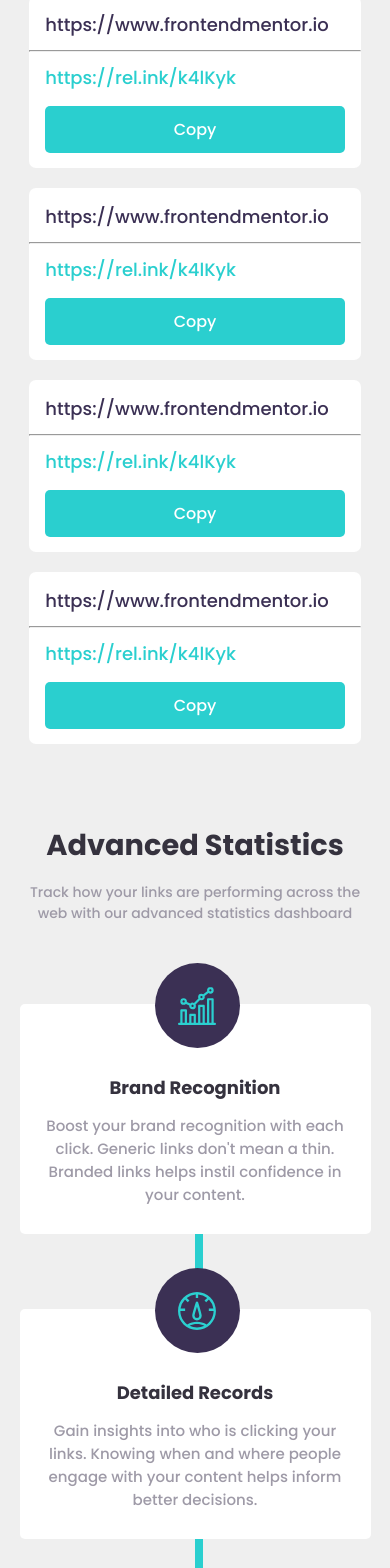
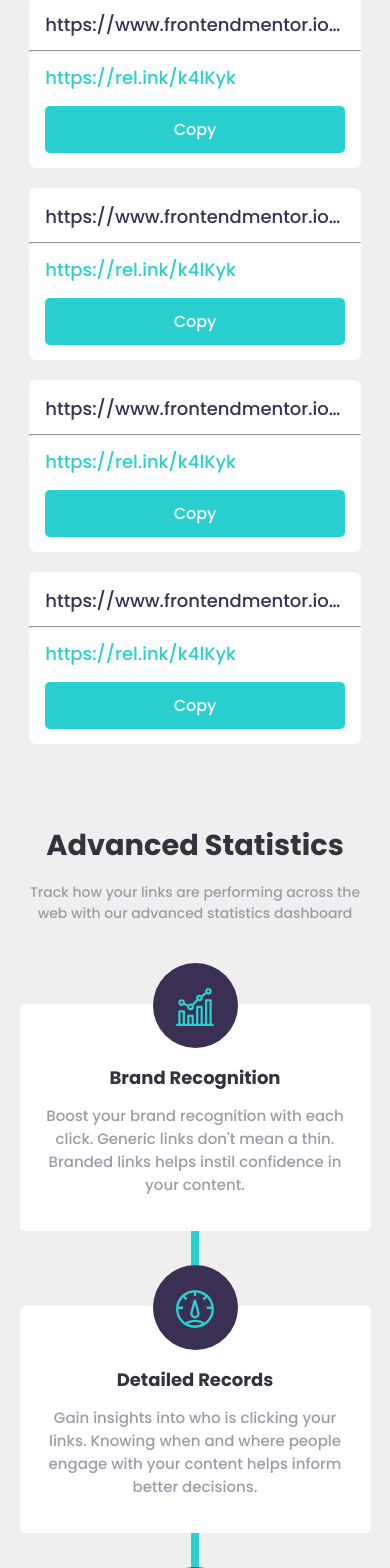
Before and after one commit to clicheduh/shortly, a React (Create React App) app: page / in a window 390 px wide. Shown: the part 914-2482 px from the top of the page. Built offline with nearby package versions, Linux system fonts and the light colour scheme.

Commit message:
UI of the website completed. Fully responsive.

```diff
--- a/src/components/ShortenedLinkItem.js
+++ b/src/components/ShortenedLinkItem.js
@@ -11,7 +11,7 @@ import {
 const ShortenedLinkItem = () => {
 	return (
 		<Wrapper>
-			<Link>https://www.frontendmentor.io</Link>
+			<Link>https://www.frontendmentor.io/fortheloveofgod</Link>
 			<HorizontalLine></HorizontalLine>
 			<RightSide>
 				<ShortenedLink>https://rel.ink/k4lKyk</ShortenedLink>
--- a/src/components/component-styles/AdvStatisticsStyles.js
+++ b/src/components/component-styles/AdvStatisticsStyles.js
@@ -8,6 +8,14 @@ export const OuterDiv = styled.div`
 	height: fit-content;
 	padding: 0 0 100px;
 	margin: 700px 0 0;
+
+	@media (min-width: 576px) {
+		margin: 750px 0 0;
+	}
+
+	@media (min-width: 768px) {
+		margin: 50px 0 0;
+	}
 `;
 
 export const Wrapper = styled.div`
@@ -48,7 +56,7 @@ export const Subheading = styled.h3`
 
 	@media (min-width: 576px) {
 		font-size: 16px;
-		margin: 0 0 30px;
+		margin: 0 0 60px;
 		padding: 0 50px;
 	}
 
@@ -73,21 +81,25 @@ export const Cards = styled.div`
 	height: fit-content;
 	position: relative;
 
-	@media (min-width: 768px) {
+	@media (min-width: 1024px) {
 		flex-flow: row;
 	}
 `;
 
 export const Line = styled.div`
-	width: 100%;
+	width: 75%;
 	height: 8px;
 	background-color: ${(props) => props.theme.cyan};
 	position: absolute;
+	left: 0;
+	right: 0;
+	margin-left: auto;
+	margin-right: auto;
 	top: 120px;
 	z-index: 0;
 	display: none;
 
-	@media (min-width: 768px) {
+	@media (min-width: 1024px) {
 		display: block;
 	}
 `;
@@ -97,12 +109,14 @@ export const MobileLine = styled.div`
 	height: 70%;
 	background-color: ${(props) => props.theme.cyan};
 	position: absolute;
-	top: 120px;
-	left: 50%;
+	margin-left: auto;
+	margin-right: auto;
+	left: 0;
+	right: 0;
 	z-index: 0;
 	display: block;
 
-	@media (min-width: 768px) {
+	@media (min-width: 1024px) {
 		display: none;
 	}
 `;
@@ -111,25 +125,33 @@ export const Card = styled.div`
 	background-color: #fff;
 	margin: 0 0 75px;
 	width: 100%;
-	height: 230px;
-	padding: 70px 26px 35px;
+	height: fit-content;
+	padding: 60px 26px 35px;
 	border-radius: 5px;
 	position: relative;
 
 	@media (min-width: 768px) {
 		width: 350px;
-		margin: 0;
+		margin: 40px auto;
+	}
+
+	@media (min-width: 1024px) {
+		width: 250px;
 
 		${(props) => {
 			switch (props.number) {
 				case 'first':
-					return 'margin: 0;';
+					return 'margin: 0 auto;';
 				case 'second':
-					return 'margin: 30px 0 0;';
+					return 'margin: 30px auto 0;';
 				case 'third':
-					return 'margin: 60px 0 0;';
+					return 'margin: 60px auto 0;';
 			}
 		}}
+	}
+
+	@media (min-width: 1284px) {
+		width: 300px;
 	}
 `;
 
@@ -137,18 +159,23 @@ export const ImageDiv = styled.div`
 	width: 85px;
 	height: 85px;
 	position: absolute;
+	margin-left: auto;
+	margin-right: auto;
 	top: -18%;
-	left: 38.5%;
+	left: 0;
+	right: 0;
+	text-align: center;
 	border-radius: 50%;
 	border: transparent;
 	background-color: ${(props) => props.theme.darkViolet};
 
-	@media (min-width: 768px) {
+	@media (min-width: 1024px) {
 		width: 80px;
 		height: 80px;
+		margin: 0;
 		position: absolute;
 		top: -15%;
-		left: 8%;
+		left: 10%;
 		border-radius: 50%;
 		border: transparent;
 		background-color: ${(props) => props.theme.darkViolet};
@@ -176,8 +203,12 @@ export const CardHeading = styled.h4`
 	text-transform: capitalize;
 
 	@media (min-width: 768px) {
+		text-align: center;
+		font-size: 20px;
+	}
+
+	@media (min-width: 1024px) {
 		text-align: left;
-		font-size: 20px;
 	}
 `;
 
@@ -188,7 +219,11 @@ export const CardText = styled.p`
 	font-size: 15px;
 
 	@media (min-width: 768px) {
-		text-align: left;
+		text-align: center;
 		font-size: 16px;
 	}
+
+	@media (min-width: 1024px) {
+		text-align: left;
+	}
 `;
--- a/src/components/component-styles/BoostJumboStyles.js
+++ b/src/components/component-styles/BoostJumboStyles.js
@@ -24,7 +24,7 @@ export const Wrapper = styled.div`
 export const Heading = styled.h1`
 	font-weight: 700;
 	color: #fff;
-	font-size: 28px;
+	font-size: 26px;
 	margin: 0 0 25px;
 
 	@media (min-width: 576px) {
@@ -34,7 +34,7 @@ export const Heading = styled.h1`
 
 export const Button = styled.button`
 	padding: 10px 26px;
-	font-size: 18px;
+	font-size: 16px;
 	cursor: pointer;
 	font-weight: 500;
 	color: ${(props) => (props.primary ? '#fff' : props.theme.grayishViolet)};
--- a/src/components/component-styles/ShortenedLinkItemStyles.js
+++ b/src/components/component-styles/ShortenedLinkItemStyles.js
@@ -32,6 +32,10 @@ export const Link = styled.p`
 	color: ${(props) => props.theme.darkViolet};
 	font-weight: 500;
 	font-size: 18px;
+	white-space: nowrap;
+	overflow: hidden;
+	max-width: 100%;
+	text-overflow: ellipsis;
 
 	@media (min-width: 768px) {
 		padding: 0 20px;
```
